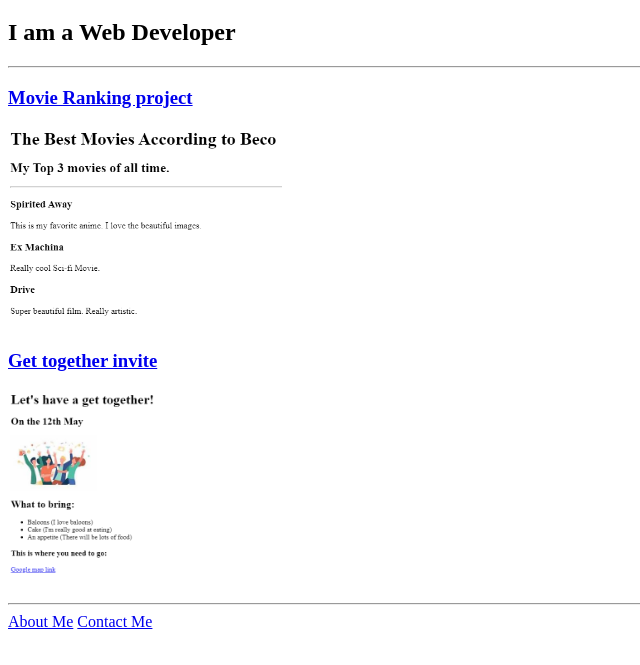
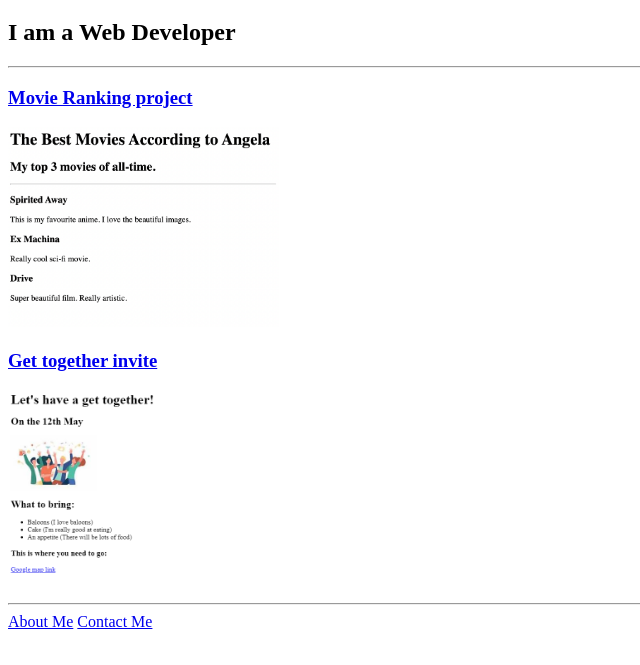
Before and after one commit to Becfors/html-portfolio, a plain HTML site: page index.html in a window 1280 px wide. Shown: the part 61-726 px from the top of the page, without its empty margins (0-640 px from the left). Drawn offline with Linux system fonts and the light colour scheme.

Commit message:
Update index.html

```diff
--- a/index.html
+++ b/index.html
@@ -15,7 +15,7 @@
     <h3>
         <a href="./public/movie-ranking.html">Movie Ranking project</a>
     </h3>
-    <img src="./assets/images/movie-ranking 2.png" height="200" alt="image of the page"/>
+    <img src="./assets/images/movie-ranking.png" height="200" alt="image of the page"/>
 
     <h3>
         <a href="./public/birthday-invite.html">Get together invite</a>
```
